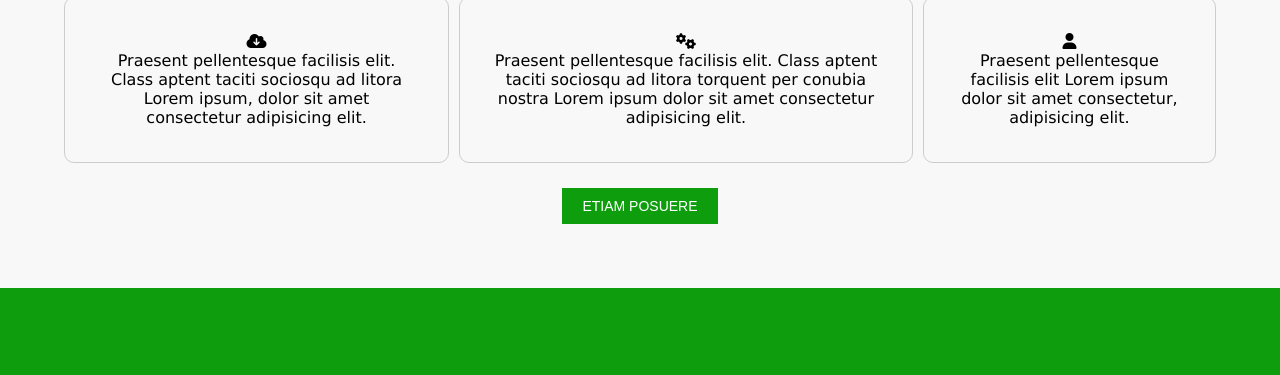
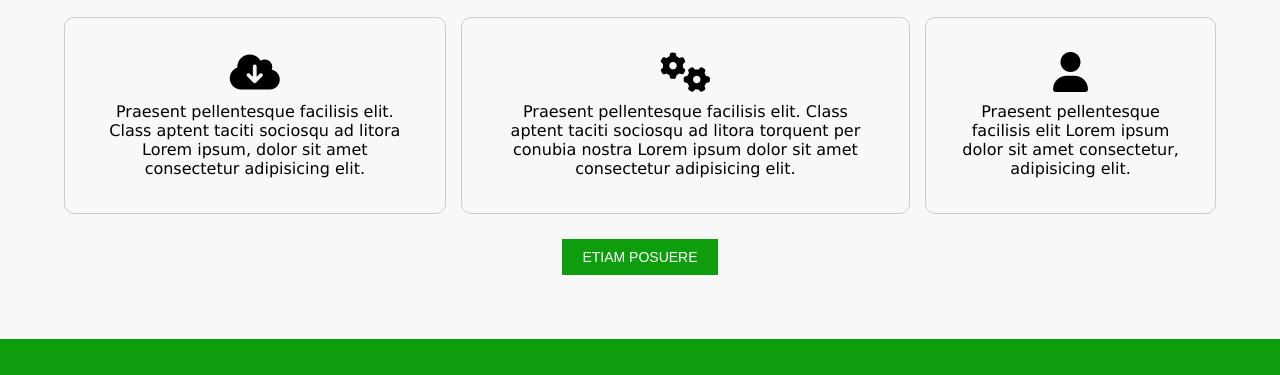
Before and after one commit to bfrauches/plaindisplay, a plain HTML site: page index.html in a window 1280 px wide. Shown: the part 362-737 px from the top of the page. Drawn offline with Linux system fonts and the light colour scheme.

Commit message:
Update style.css

```diff
--- a/style.css
+++ b/style.css
@@ -97,7 +97,9 @@ button a {
 
 .container {
   display: flex;
-  gap: 10px;
+  margin-top: 20px;
+  gap: 15px;
+  justify-content: center;
 }
 
 .card {
@@ -147,3 +149,9 @@ button a {
   padding: 80px;
   margin: 0%;
 }
+
+i {
+  font-size: 40px;
+  color: black;
+  margin-bottom: 10px;
+}
```
